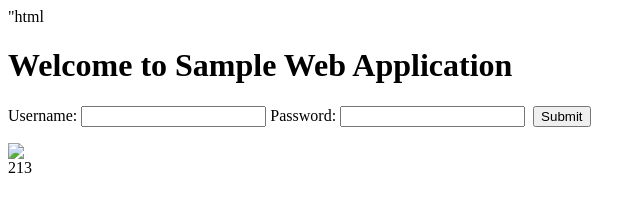
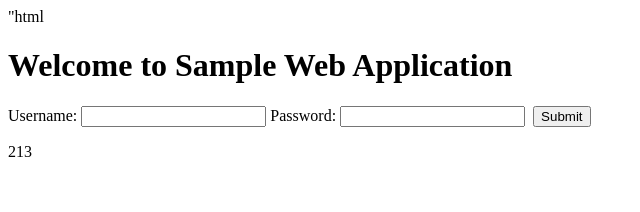
Before and after one commit to pramodkumg/TechSecure-sampleapp, a plain HTML site: page index.html in a window 1280 px wide. Shown: the full height of the page, 0-640 px from the left. Drawn offline with Linux system fonts and the light colour scheme.

Commit message:
Update index.html

```diff
--- a/index.html
+++ b/index.html
@@ -26,7 +26,9 @@
 </body>
 <script>
 // Simulated XSS vulnerability (unsafe)
-let userinput = "<img src='x' onerror='alert (\"XSS Attack! \")'>";
-document.getElementById("output").innerHTML = userinput;
+
+// Simulated XSS vulnerability (safe)
+let userInput = "";
+document.getElementById("output").textContent = userInput;
 </script> </html>
 213
```
